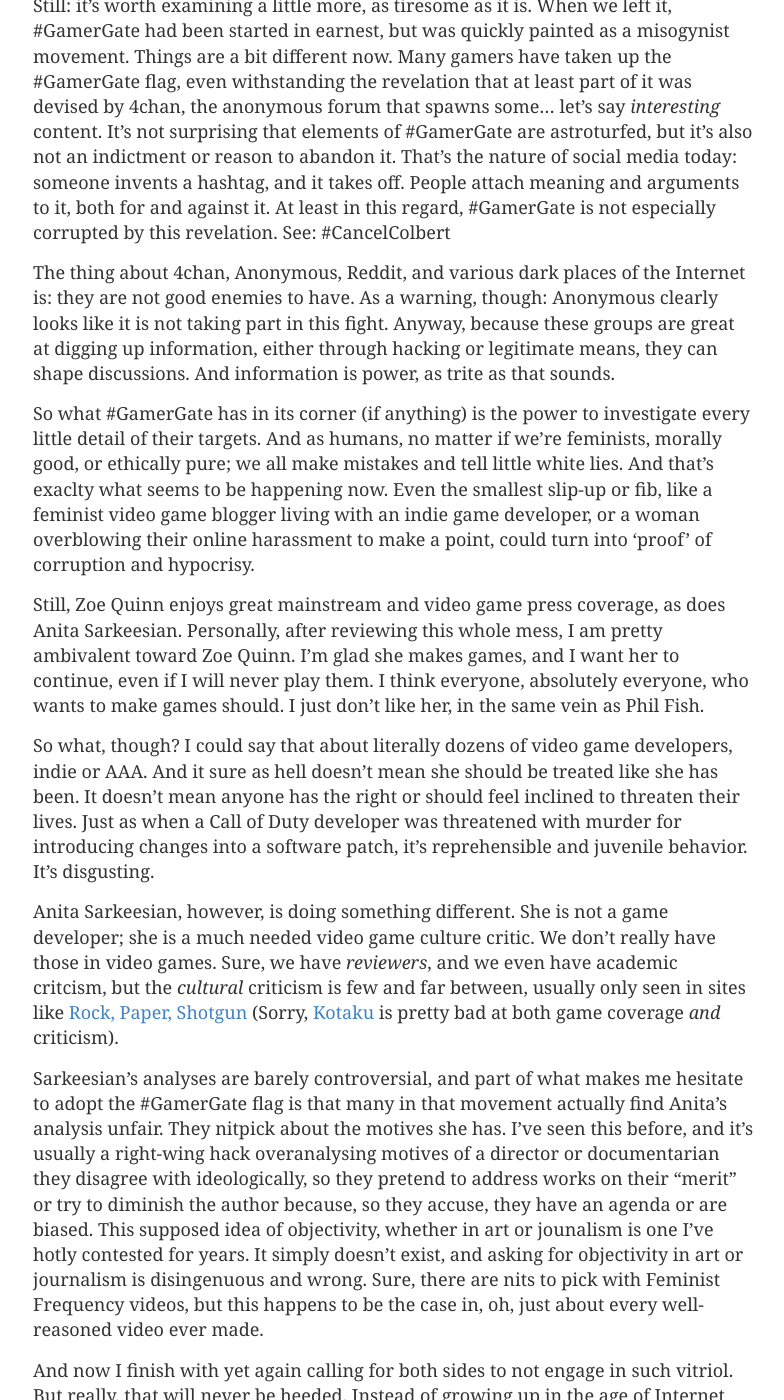
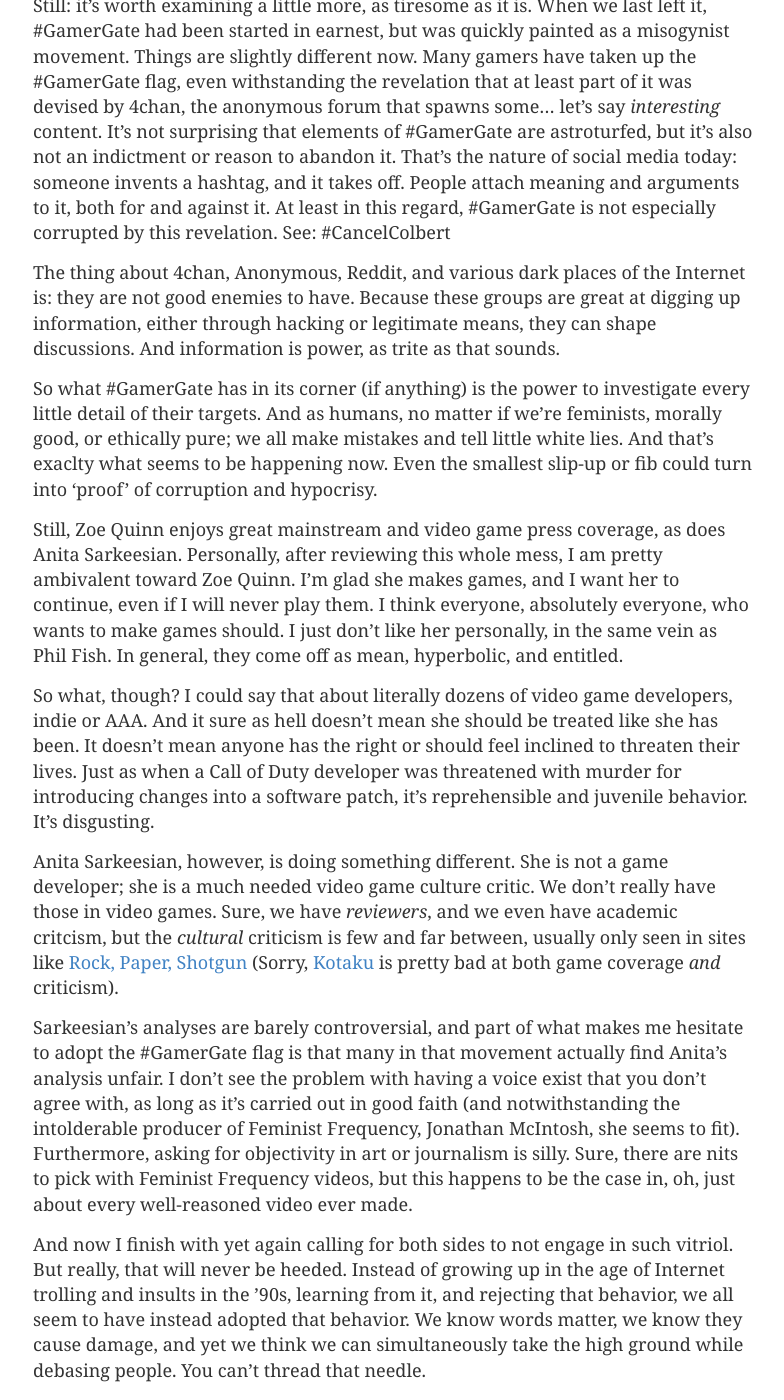
Before and after one commit to remerjohnson/remerjohnson.github.io, a Jekyll site: the page built from _posts/2014-9-12-ugh-gamergate.md, in a window 1280 px wide and 1400 px high, scrolled down 771 px. Shown: the whole window, without its empty margins (247-1031 px from the left). Built offline with Jekyll 4.4.1, drawn with Linux system fonts in a browser that asks for light colours; nearby versions of some CDN libraries; comment, search, counter and statistics services are not loaded; some of the changed text lies outside the part shown.

Commit message:
Update 2014-9-12-ugh-gamergate.md

```diff
--- a/_posts/2014-9-12-ugh-gamergate.md
+++ b/_posts/2014-9-12-ugh-gamergate.md
@@ -7,29 +7,29 @@
 
 <iframe width="420" height="315" src="//www.youtube.com/embed/rX7wtNOkuHo" frameborder="0" allowfullscreen></iframe>
 
-Still: it's worth examining a little more, as tiresome as it is. When we left it, #GamerGate had been started in earnest, but was quickly painted as a misogynist movement. Things are a bit different now. Many gamers have taken up the #GamerGate flag, even withstanding the revelation that at least part of it was devised by 4chan, the anonymous forum that spawns some... let's say *interesting* content. It's not surprising that elements of #GamerGate are astroturfed, but it's also not an indictment or reason to abandon it. That's the nature of social media today: someone invents a hashtag, and it takes off. People attach meaning and arguments to it, both for and against it. At least in this regard, #GamerGate is not especially corrupted by this revelation. See: #CancelColbert
+Still: it's worth examining a little more, as tiresome as it is. When we last left it, #GamerGate had been started in earnest, but was quickly painted as a misogynist movement. Things are slightly different now. Many gamers have taken up the #GamerGate flag, even withstanding the revelation that at least part of it was devised by 4chan, the anonymous forum that spawns some... let's say *interesting* content. It's not surprising that elements of #GamerGate are astroturfed, but it's also not an indictment or reason to abandon it. That's the nature of social media today: someone invents a hashtag, and it takes off. People attach meaning and arguments to it, both for and against it. At least in this regard, #GamerGate is not especially corrupted by this revelation. See: #CancelColbert
 
-The thing about 4chan, Anonymous, Reddit, and various dark places of the Internet is: they are not good enemies to have. As a warning, though: Anonymous clearly looks like it is not taking part in this fight. Anyway, because these groups are great at digging up information, either through hacking or legitimate means, they can shape discussions. And information is power, as trite as that sounds.
+The thing about 4chan, Anonymous, Reddit, and various dark places of the Internet is: they are not good enemies to have. Because these groups are great at digging up information, either through hacking or legitimate means, they can shape discussions. And information is power, as trite as that sounds.
 
-So what #GamerGate has in its corner (if anything) is the power to investigate every little detail of their targets. And as humans, no matter if we're feminists, morally good, or ethically pure; we all make mistakes and tell little white lies. And that's exaclty what seems to be happening now. Even the smallest slip-up or fib, like a feminist video game blogger living with an indie game developer, or a woman overblowing their online harassment to make a point, could turn into 'proof' of corruption and hypocrisy.
+So what #GamerGate has in its corner (if anything) is the power to investigate every little detail of their targets. And as humans, no matter if we're feminists, morally good, or ethically pure; we all make mistakes and tell little white lies. And that's exaclty what seems to be happening now. Even the smallest slip-up or fib could turn into 'proof' of corruption and hypocrisy.
 
-Still, Zoe Quinn enjoys great mainstream and video game press coverage, as does Anita Sarkeesian. Personally, after reviewing this whole mess, I am pretty ambivalent toward Zoe Quinn. I'm glad she makes games, and I want her to continue, even if I will never play them. I think everyone, absolutely everyone, who wants to make games should. I just don't like her, in the same vein as Phil Fish.
+Still, Zoe Quinn enjoys great mainstream and video game press coverage, as does Anita Sarkeesian. Personally, after reviewing this whole mess, I am pretty ambivalent toward Zoe Quinn. I'm glad she makes games, and I want her to continue, even if I will never play them. I think everyone, absolutely everyone, who wants to make games should. I just don't like her personally, in the same vein as Phil Fish. In general, they come off as mean, hyperbolic, and entitled.
 
 So what, though? I could say that about literally dozens of video game developers, indie or AAA. And it sure as hell doesn't mean she should be treated like she has been. It doesn't mean anyone has the right or should feel inclined to threaten their lives. Just as when a Call of Duty developer was threatened with murder for introducing changes into a software patch, it's reprehensible and juvenile behavior. It's disgusting.
 
 Anita Sarkeesian, however, is doing something different. She is not a game developer; she is a much needed video game culture critic. We don't really have those in video games. Sure, we have *reviewers*, and we even have academic critcism,  but the *cultural* criticism is few and far between, usually only seen in sites like [Rock, Paper, Shotgun](http://www.rockpapershotgun.com/) (Sorry, [Kotaku](http://kotaku.com/) is pretty bad at both game coverage *and* criticism).
 
-Sarkeesian's analyses are barely controversial, and part of what makes me hesitate to adopt the #GamerGate flag is that many in that movement actually find Anita's analysis unfair. They nitpick about the motives she has. I've seen this before, and it's usually a right-wing hack overanalysing motives of a director or documentarian they disagree with ideologically, so they pretend to address works on their "merit" or try to diminish the author because, so they accuse, they have an agenda or are biased. This supposed idea of objectivity, whether in art or jounalism is one I've hotly contested for years. It simply doesn't exist, and asking for objectivity in art or journalism is disingenuous and wrong. Sure, there are nits to pick with Feminist Frequency videos, but this happens to be the case in, oh, just about every well-reasoned video ever made.
+Sarkeesian's analyses are barely controversial, and part of what makes me hesitate to adopt the #GamerGate flag is that many in that movement actually find Anita's analysis unfair. I don't see the problem with having a voice exist that you don't agree with, as long as it's carried out in good faith (and notwithstanding the intolderable producer of Feminist Frequency, Jonathan McIntosh, she seems to fit). Furthermore, asking for objectivity in art or journalism is silly. Sure, there are nits to pick with Feminist Frequency videos, but this happens to be the case in, oh, just about every well-reasoned video ever made.
 
 And now I finish with yet again calling for both sides to not engage in such vitriol. But really, that will never be heeded. Instead of growing up in the age of Internet trolling and insults in the '90s, learning from it, and rejecting that behavior, we all seem to have instead adopted that behavior. We know words matter, we know they cause damage, and yet we think we can simultaneously take the high ground while debasing people. You can't thread that needle.
 
-So while #GamerGate has a lot more to account for on the harassment side, we can't really excuse people like Leigh Alexander saying "gamer" as word needs to die because of its associated problematic behavior, and yet she regularly spits bile and claims she will personally try to get people fired who embrace the #GamerGate movement. What, in her mind, would that accomplish, other than more hate and misunderstanding?
+So while #GamerGate has a lot more to account for on the harassment side, we can't really excuse people engaging in the same hate-fueled social media tirades.
 
-So, yikes. As much as I would like this whole thing to go away, it doesn't look like it will any time soon. There are some bright spots, like:
+As much as I would like this whole thing to go away, it doesn't look like it will any time soon. There are some bright spots, like:
 
 * Video game journalism sites updating their policies. This can never be a bad thing.
-* Some interesting discussions about how we would make games different. For example, there was an excellent discussion in the comments (I know, right?!) on Rock, Paper, Shotgun on how to abandon the "brooding dark male hero who murders everything because his family was murdered" trope by maybe having a game based on the Dungeons and Dragons' Bard class.
-* A general awareness that women in tech, video games, and hell, women just trying to play or tweet about video games online face daily, despicable harassment.
+* Some interesting discussions about how we would make games different. For example, there was an excellent discussion in the comments (I know, right?!) on Rock, Paper, Shotgun on how to shift the paradigm away from the "brooding dark male hero who murders everything because his family was murdered" trope by maybe having a game based on the Dungeons and Dragons' Bard class.
+* A general awareness that women in tech, video games, and hell, women just trying to play or tweet about video games online face daily, despicable harassment. This is obviously bigger than games or tech, but merits mentioning.
 * An awareness that we need all kinds of help when it comes to telling good stories in video games.
 
 But it was totally not worth it. Ugh.
```
